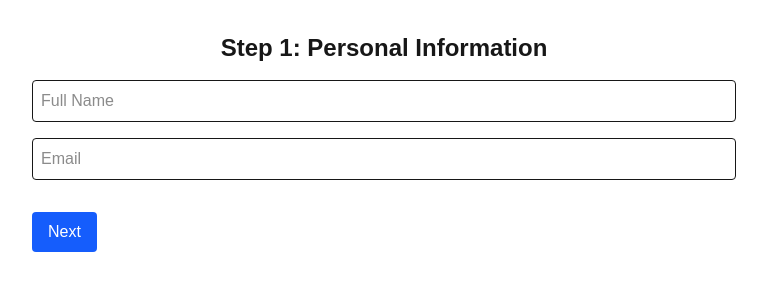
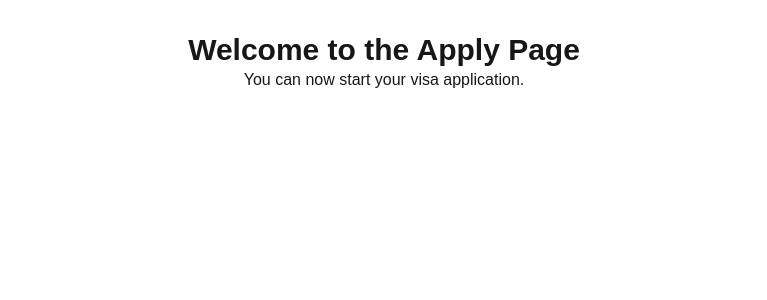
Before and after one commit to OualidBhd/swiftvisa-pro-max, a Next.js app: page /apply in a window 1280 px wide. Shown: the top 300 px of the page, without its empty margins (256-1023 px from the left). Built offline with nearby package versions, Linux system fonts and the light colour scheme.

Commit message:
fix: basic apply page to test navigation

```diff
--- a/app/apply/page.tsx
+++ b/app/apply/page.tsx
@@ -1,131 +1,10 @@
 'use client';
 
-import { useState } from 'react';
-
-export default function ApplicationForm() {
-  const [step, setStep] = useState(1);
-  const [formData, setFormData] = useState({
-    fullName: '',
-    email: '',
-    countryOfOrigin: '',
-    destinationCountry: '',
-    travelDate: '',
-    passportImage: null as File | null,
-  });
-
-  const handleChange = (e: React.ChangeEvent<HTMLInputElement>) => {
-    const { name, value } = e.target;
-    setFormData({ ...formData, [name]: value });
-  };
-
-  const handleFileChange = (e: React.ChangeEvent<HTMLInputElement>) => {
-    if (e.target.files && e.target.files.length > 0) {
-      setFormData({ ...formData, passportImage: e.target.files[0] });
-    }
-  };
-
-  const nextStep = () => setStep(step + 1);
-  const prevStep = () => setStep(step - 1);
-
-  const handleSubmit = (e: React.FormEvent) => {
-    e.preventDefault();
-    console.log('Submitted Data:', formData);
-    alert('Application Submitted!');
-  };
-
+export default function ApplyPage() {
   return (
-    <div className="max-w-3xl mx-auto p-8">
-      <form onSubmit={handleSubmit}>
-        {step === 1 && (
-          <div>
-            <h2 className="text-2xl font-bold mb-4 text-center">Step 1: Personal Information</h2>
-            <input
-              type="text"
-              name="fullName"
-              value={formData.fullName}
-              onChange={handleChange}
-              placeholder="Full Name"
-              className="w-full p-2 mb-4 border rounded"
-              required
-            />
-            <input
-              type="email"
-              name="email"
-              value={formData.email}
-              onChange={handleChange}
-              placeholder="Email"
-              className="w-full p-2 mb-4 border rounded"
-              required
-            />
-            <div className="flex justify-between mt-4">
-              <button type="button" onClick={nextStep} className="bg-blue-600 text-white py-2 px-4 rounded hover:bg-blue-700">
-                Next
-              </button>
-            </div>
-          </div>
-        )}
-
-        {step === 2 && (
-          <div>
-            <h2 className="text-2xl font-bold mb-4 text-center">Step 2: Travel Details</h2>
-            <input
-              type="text"
-              name="countryOfOrigin"
-              value={formData.countryOfOrigin}
-              onChange={handleChange}
-              placeholder="Country of Origin"
-              className="w-full p-2 mb-4 border rounded"
-              required
-            />
-            <input
-              type="text"
-              name="destinationCountry"
-              value={formData.destinationCountry}
-              onChange={handleChange}
-              placeholder="Destination Country"
-              className="w-full p-2 mb-4 border rounded"
-              required
-            />
-            <input
-              type="date"
-              name="travelDate"
-              value={formData.travelDate}
-              onChange={handleChange}
-              className="w-full p-2 mb-4 border rounded"
-              required
-            />
-            <div className="flex justify-between mt-4">
-              <button type="button" onClick={prevStep} className="bg-gray-400 text-white py-2 px-4 rounded hover:bg-gray-500">
-                Back
-              </button>
-              <button type="button" onClick={nextStep} className="bg-blue-600 text-white py-2 px-4 rounded hover:bg-blue-700">
-                Next
-              </button>
-            </div>
-          </div>
-        )}
-
-        {step === 3 && (
-          <div>
-            <h2 className="text-2xl font-bold mb-4 text-center">Step 3: Passport Upload (Optional)</h2>
-            <input
-              type="file"
-              name="passportImage"
-              accept="image/*"
-              onChange={handleFileChange}
-              className="w-full p-2 mb-4 border rounded"
-            />
-            <div className="flex justify-between mt-4">
-              <button type="button" onClick={prevStep} className="bg-gray-400 text-white py-2 px-4 rounded hover:bg-gray-500">
-                Back
-              </button>
-              <button type="submit" className="bg-green-600 text-white py-2 px-4 rounded hover:bg-green-700">
-                Send Application
-              </button>
-            </div>
-          </div>
-        )}
-      </form>
+    <div className="p-8">
+      <h1 className="text-3xl font-bold text-center">Welcome to the Apply Page</h1>
+      <p className="text-center">You can now start your visa application.</p>
     </div>
   );
 }
```
